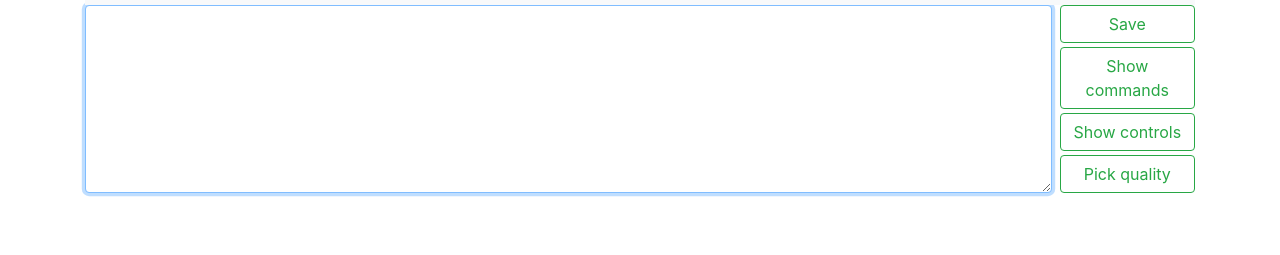
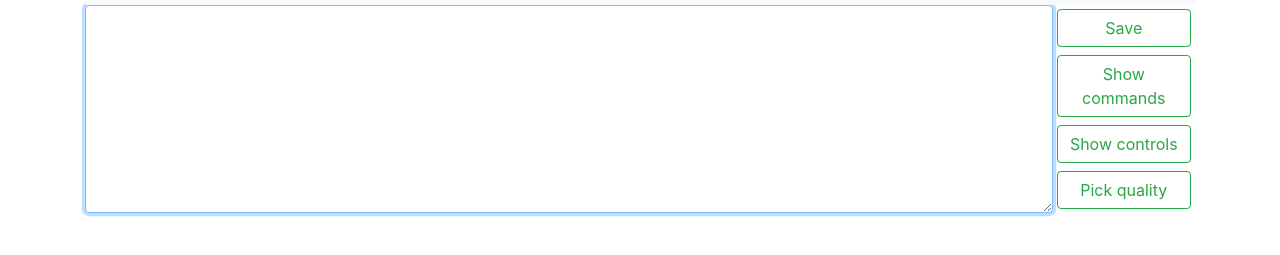
Before and after one commit to makovako/youtube-time-notes, a plain HTML site: page notetaking.html in a window 1280 px wide. Shown: the part 51-306 px from the top of the page. Drawn offline with nearby package versions, Linux system fonts and the light colour scheme.

Commit message:
Change positioning of buttons next to the textarea

```diff
--- a/notetaking.html
+++ b/notetaking.html
@@ -61,11 +61,11 @@
                 <div id="player"></div>
                 <div id="controls" class="d-flex flex-column flex-xl-row">
                     <textarea name="" class="form-control" id="input-area" ></textarea>
-                    <div id="buttons" class="d-flex flex-row flex-xl-column flex-wrap pt-2 pt-xl-0 pl-xl-2 justify-content-start justify-content-xl-between">
-                        <button id="save" class="btn btn-outline-success mb-xl-1 mr-1 mr-xl-0">Save</button>
-                        <button id="btn-commands" class="btn btn-outline-success mb-xl-1 mr-1 mr-xl-0">Show commands</button>
-                        <button id="btn-controls" class="btn btn-outline-success mb-xl-1 mr-1 mr-xl-0">Show controls</button>
-                        <button id="btn-quality" class="btn btn-outline-success">Pick quality</button>
+                    <div id="buttons" class="d-flex flex-row flex-xl-column flex-wrap justify-content-center justify-content-xl-between">
+                        <button id="save" class="btn btn-outline-success m-1">Save</button>
+                        <button id="btn-commands" class="btn btn-outline-success m-1">Show commands</button>
+                        <button id="btn-controls" class="btn btn-outline-success m-1">Show controls</button>
+                        <button id="btn-quality" class="btn btn-outline-success m-1">Pick quality</button>
                     </div>
                 </div>
                 <ul id="notes" class="d-flex flex-column-reverse list-group list-group-flush">
```
